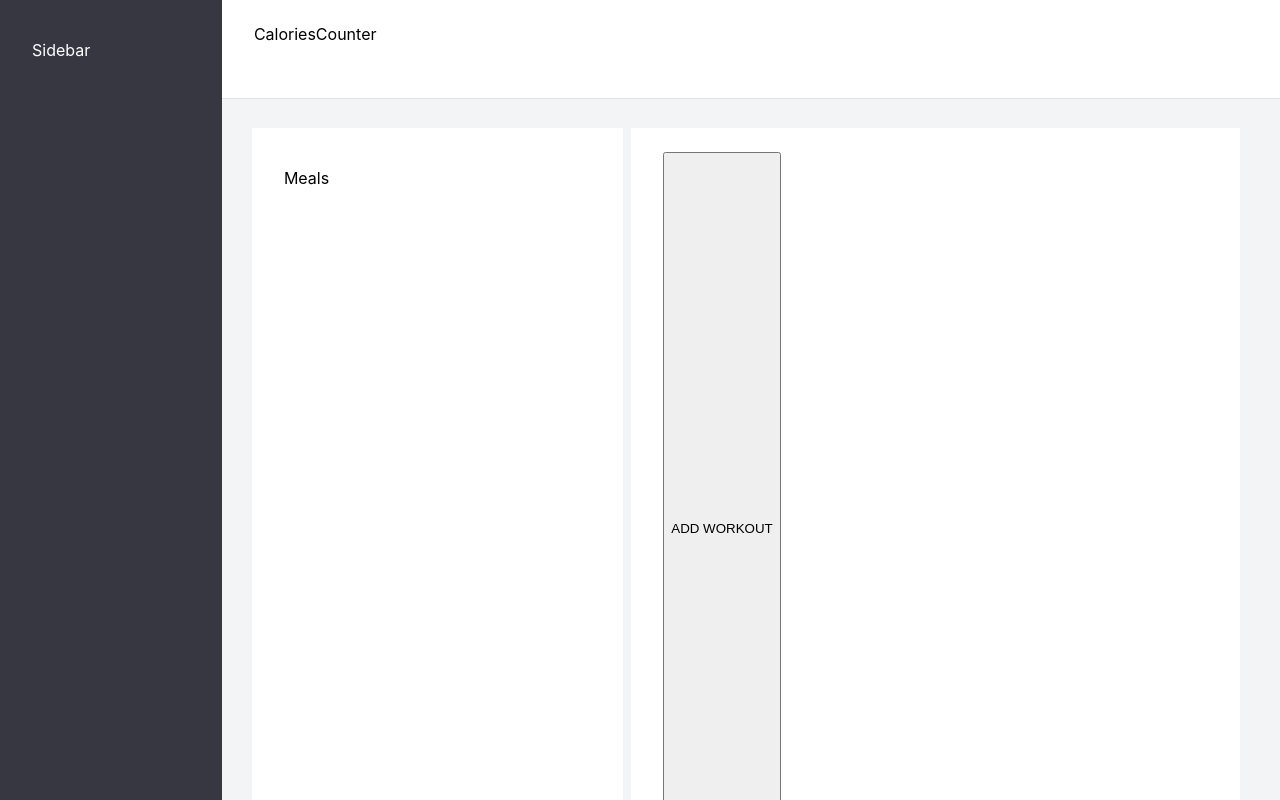
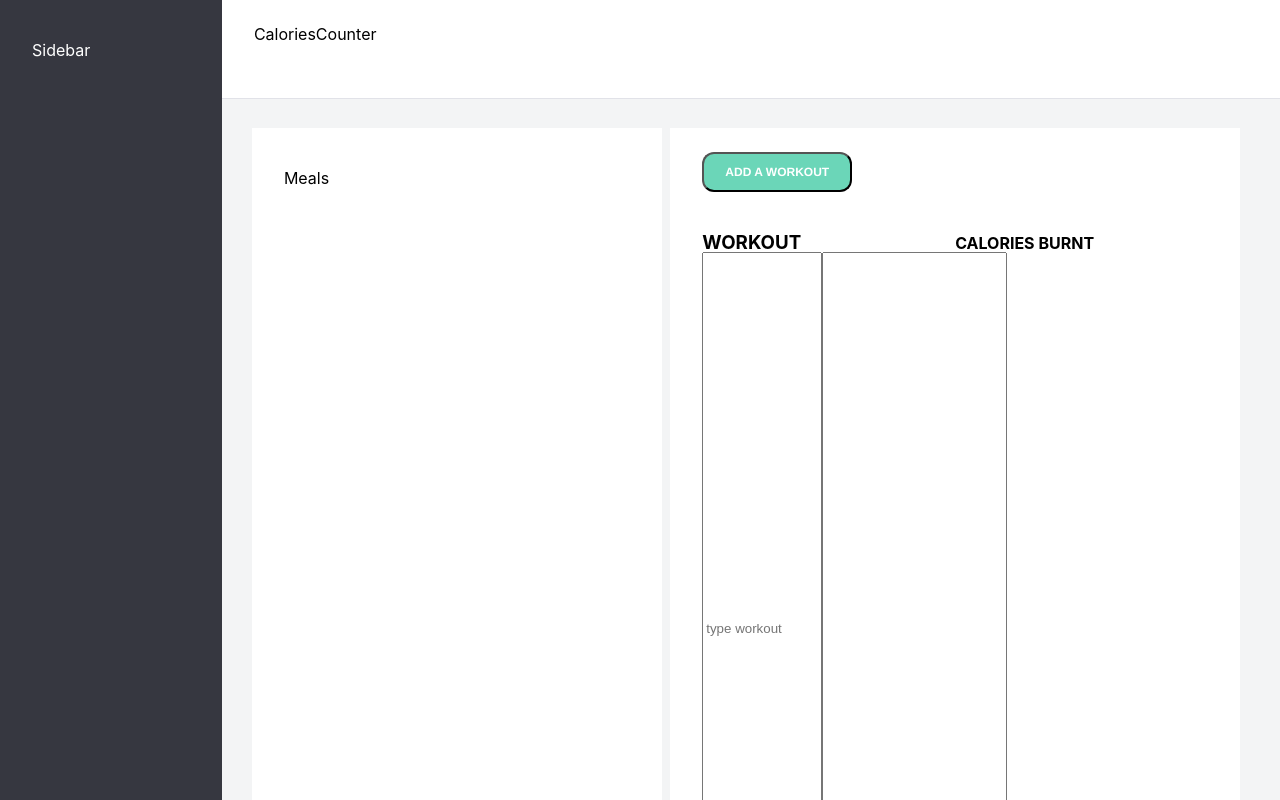
Before and after one commit to HuongDang-Miley/calories-counter-frontend, a React (Create React App) app: page / in a window 1280 px wide. Built offline with nearby package versions, Linux system fonts and the light colour scheme.

Commit message:
making a push for backup

```diff
--- a/src/App.js
+++ b/src/App.js
@@ -26,7 +26,8 @@ const App = (props) => {
            <Workout deleteWorkout={props.deleteWorkout}
            toggleField={props.toggleField}
            workouts= {props.workouts}
-           editWorkout={props.editWorkout}/>
+           editWorkout={props.editWorkout}
+           addWorkout ={props.addWorkout}/>
          </div>
         </div>
       </div>
--- a/src/components/workout/Workout.js
+++ b/src/components/workout/Workout.js
@@ -1,26 +1,47 @@
-import React from 'react'
+import React from 'react';
+import "./workout.css"
+
+
 const Workout=(props) =>{
     return (
 
 
         <div className ='workout-header'>
-        <button className="add-workout"> ADD WORKOUT</button>
+        <button className="add-workout"onClick={()=>props.addWorkout()}> ADD A WORKOUT</button>
+        <br />
+        <br />
+        <section className ="child">
         <h3>WORKOUT</h3>
 
+        </section>
 
-      <div className = 'calories-header'>
-        <h4>CALORIES BURNT</h4>
-      </div>
+
+      {/* <div className = 'calories-header'> */}
+        <section className="child">
+            <h4>CALORIES BURNT</h4>
+            </section>
+      {/* </div> */}
         {/* <button onClick ={props.toggleField }></button> */}
-
-        <input className="add-workout" placeholder="type workout"></input><input></input>
+        <br /><br />
+        <input className="type-workout" placeholder="type workout"></input><input className="type-calories"></input>
 
         {props.workouts.workouts.map((currWork)=>(
             <div>
-            <button className="delete-workout-button" onClick={()=>props.deleteWorkout(currWork.id)}>delete</button>
-            <button className="edit-workout-button" onClick={()=>props.editWorkout(currWork.id)}>edit</button>
+            <button className="delete-workout-button" onClick={()=>props.deleteWorkout(currWork.id)}>x</button>
+            <button className="edit-workout-button" onClick={()=>props.editWorkout(currWork.id)}>✏</button>
+            <section className="workout-name both">
+                <ul>
+<li>
+
+            <u>{currWork.name}</u>
+</li>
+                </ul>
+
+            </section>
+            <section className ="workout-calories both">
             {currWork.cal}
-            <u>{currWork.name}</u>
+
+            </section>
 
           </div>
         )
--- a/src/components/workout/workout.css
+++ b/src/components/workout/workout.css
@@ -1,3 +1,51 @@
-* {
+/* .add-workout{
+
+
+} */
+
+/* .workout-header{
     display: flex;
+} */
+
+.child{
+    float: left;
+    width: 50%;
+    height: 24px;
 }
+
+.add-workout{
+    background-color:#6bd6b8;
+	border-radius:12px;
+	display:inline-block;
+	color:#ffffff;
+	font-family:Helvetica;
+	font-size:12px;
+	font-weight:bold;
+	/* padding:12px 31px; */
+	text-decoration:none;
+    width: 150px;
+    height:40px;
+    white-space: nowrap;
+    text-align: center;
+}
+
+.type-workout{
+    width:120px;
+
+}
+
+.delete-workout-button{
+    width: 12px;
+    height: 12px;
+    text-align: center;
+}
+
+.edit-workout-button{
+    width:12px;
+    height:12px;
+    text-align: center;
+}
+
+.both{
+    text-decoration: none;
+}
--- a/src/stores/reducers/workoutReducer.js
+++ b/src/stores/reducers/workoutReducer.js
@@ -13,6 +13,7 @@ const initialState = {
 const workoutReducer = (state = initialState, action) => {
     switch (action.type) {
         case "TOGGLE_FIELD":
+            //i want this to toggle the add workout to add a new input field
             const text =(state.showAdd ?  "Show" : "Hide")
             return{
                 ...state,
```
